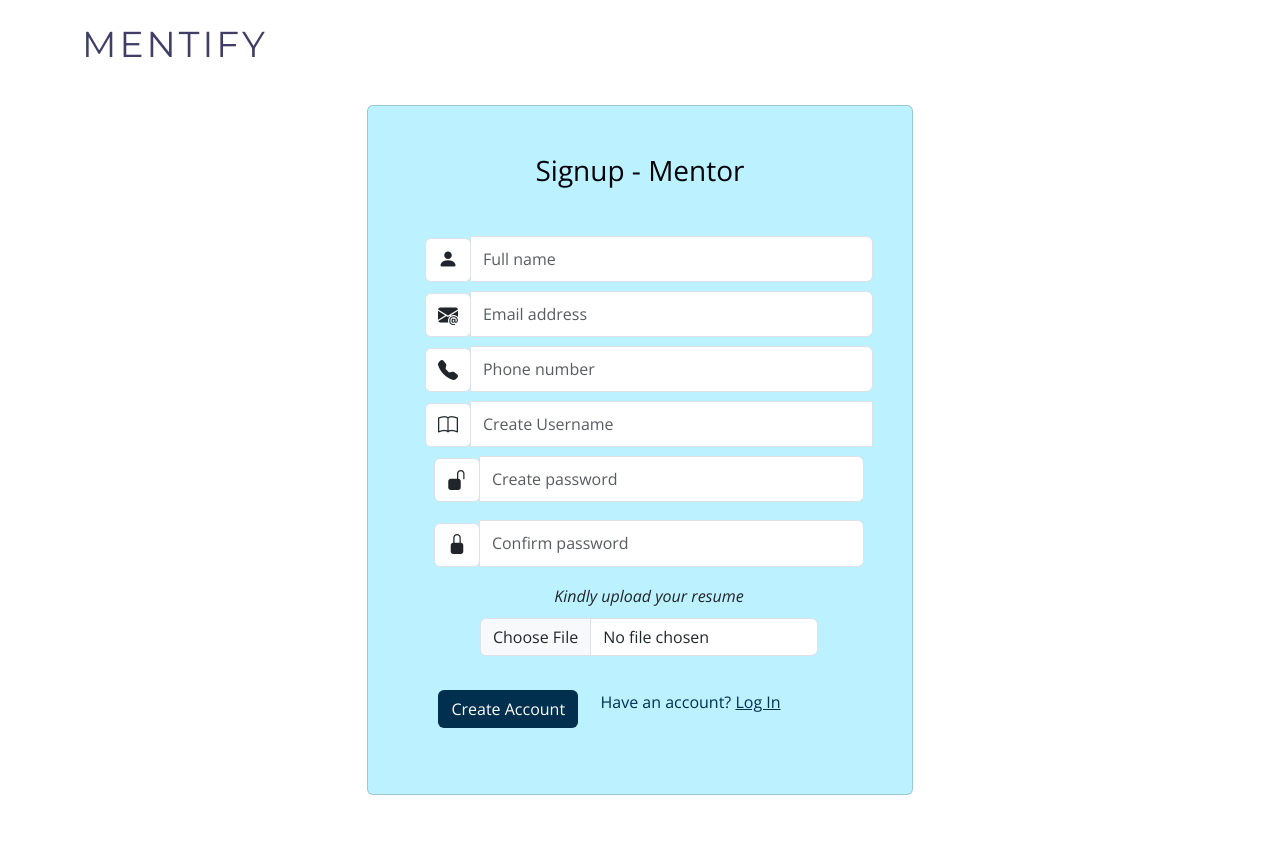
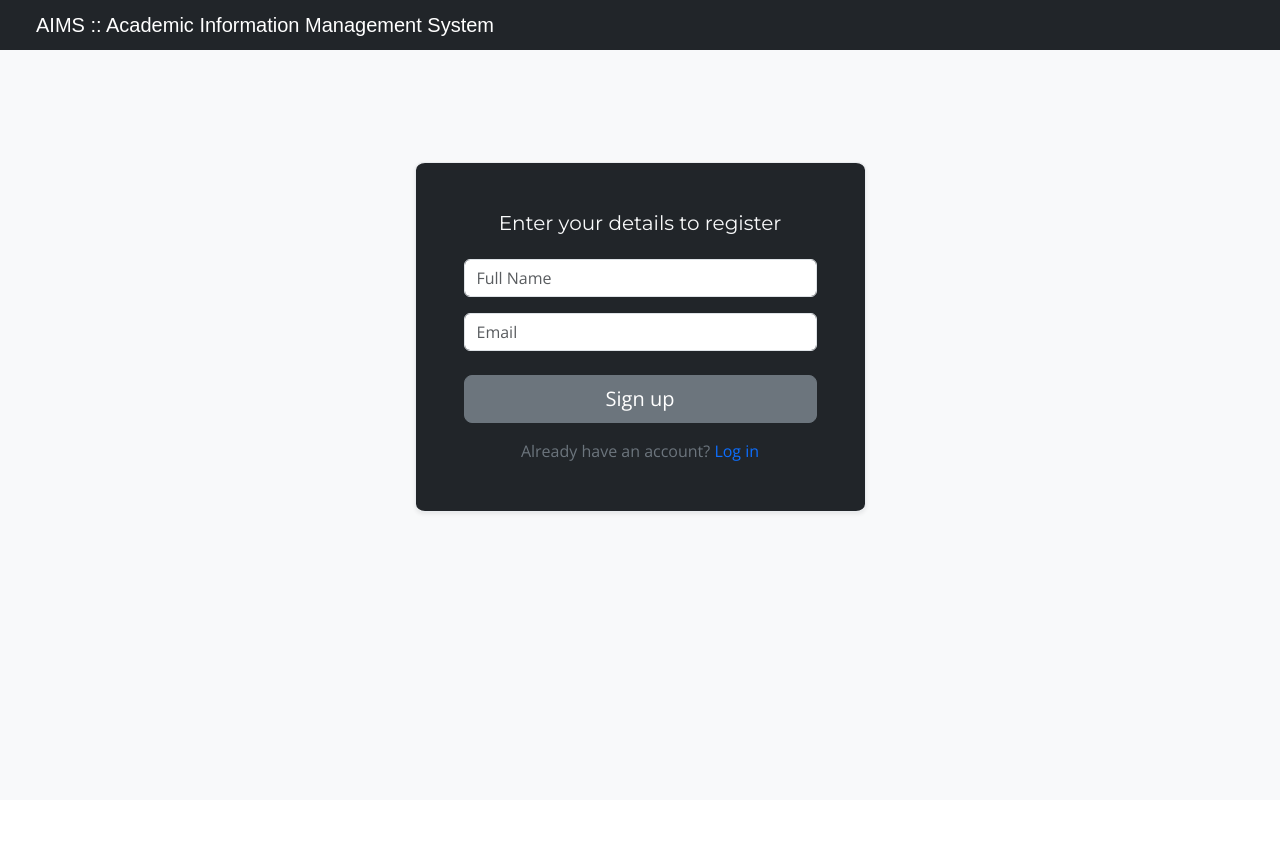
Before and after one commit to tarushi2309/aims-portal-test, a Flask app: template templates/signup_mentor.html in a window 1280 px wide. After the commit the page ends 515 px from the top, so only its background shows below. Run offline with Flask 3, Linux system fonts and the light colour scheme; the template is opened without the code that fills it, so the values that code supplies are empty; some libraries are stand-ins or nearby versions.

Commit message:
Updated signup_mentor.html

```diff
--- a/templates/signup_mentor.html
+++ b/templates/signup_mentor.html
@@ -39,18 +39,19 @@
   </head>
 </html>
 
-<body>
-  <header
-    id="header"
-    class="fixed-top d-flex align-items-center header-transparent"
-  >
-    <div class="container d-flex align-items-center">
-      <h1 class="logo me-auto"><a href="/">Mentify</a></h1>
-    </div>
-  </header>
+<body class = "bg-light">
+  <!-- ======= Header ======= -->
+  <div>
+    <nav class="navbar navbar-expand-lg bg-dark navbar-dark">
+      <div class="container-fluid">
+        <a class="navbar-brand AIMS">
+          AIMS :: Academic Information Management System
+        </a>
+      </div>
+    </nav>
   <!-- End Header -->
 
-  <section style="background-color: #ffffff">
+  <!-- <section style="background-color: #ffffff">
     <div class="container py-5">
       <div class="row d-flex justify-content-center align-items-center">
         <div class="col-12 col-md-8 col-lg-6 col-lg-5" style="margin-top: 5%">
@@ -230,5 +231,83 @@
         </div>
       </div>
     </div>
+  </section> -->
+  <section class="bg-light py-3 py-md-5" style="margin: 5%;">
+    <div class="container">
+      <div class="row justify-content-center">
+        <div class="col-12 col-sm-10 col-md-8 col-lg-6 col-xl-5 col-xxl-4">
+          <div class="card border border-light-subtle rounded-3 shadow-sm">
+            <div class="card-body p-3 p-md-4 p-xl-5 bg-dark" style="border-radius: 2%;">
+              <h5 class=" text-center text-light mb-4" style="font-family: 'Montserrat', sans-serif; font-weight: 400">
+                Enter your details to register
+              </h5>
+              <form action="/signup" method="post">
+                <div class="row gy-2 overflow-hidden">
+                  <div class="col-12">
+                    <div class="mb-2">
+                      <input
+                        type="text"
+                        class="form-control"
+                        name="name"
+                        id="fullName"
+                        placeholder="Full Name"
+                        required
+                      />
+                      <!-- <label for="firstName" class="form-label"
+                        >Full Name</label
+                      > -->
+                    </div>
+                  </div>
+                  <div class="col-12">
+                    <div class="mb-2">
+                      <input
+                        type="email"
+                        class="form-control"
+                        name="email"
+                        id="email"
+                        placeholder="Email"
+                        required
+                      />
+                      <!-- <label for="email" class="form-label">Email</label> -->
+                    </div>
+                  </div>
+
+                  <!-- <div class="col-12">
+                    <div class="form-floating mb-3">
+                      <input
+                        type="password"
+                        class="form-control"
+                        name="password"
+                        id="password"
+                        value=""
+                        placeholder="Password"
+                        required
+                      />
+                      <label for="password" class="form-label">Password</label>
+                    </div>
+                  </div> -->
+                  </div>
+                  <div class="col-12">
+                    <div class="d-grid my-3">
+                      <button class="btn btn-secondary btn-lg" type="submit">
+                        Sign up
+                      </button>
+                    </div>
+                  </div>
+                  <div class="col-12">
+                    <p class="m-0 text-secondary text-center">
+                      Already have an account?
+                      <a href="login" class="link-primary text-decoration-none"
+                        >Log in</a
+                      >
+                    </p>
+                  </div>
+                </div>
+              </form>
+            </div>
+          </div>
+        </div>
+      </div>
+    </div>
   </section>
 </body>
```
